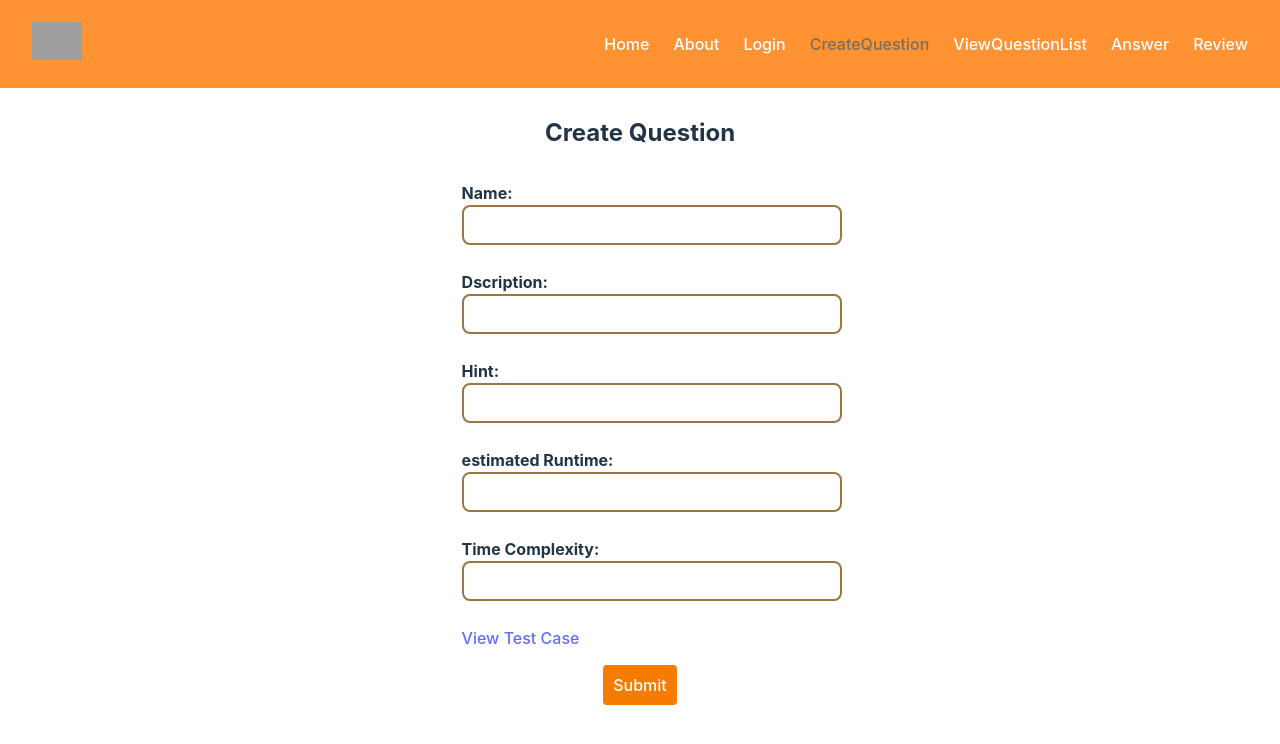
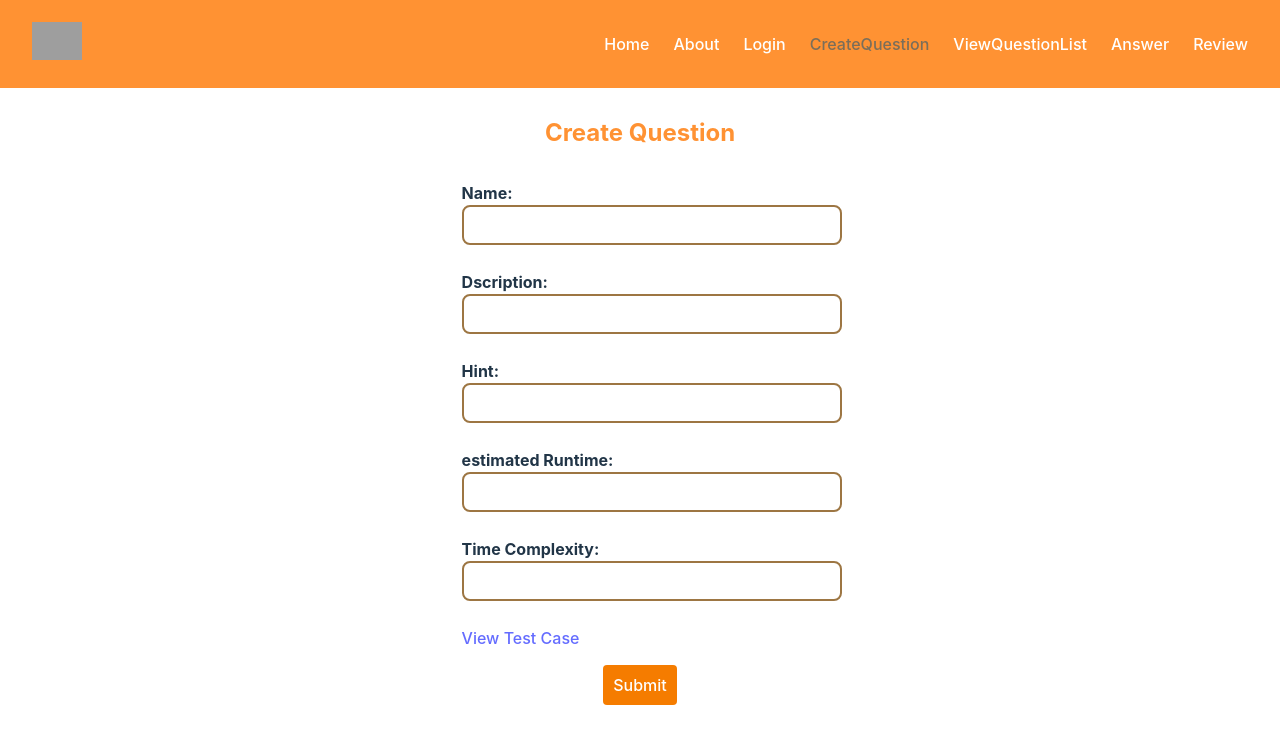
Before and after one commit to t1ww/SE65-Senior-project, a Vue app in the folder frontend/SE65-SENIOR-PROJECT/: page /create-question in a window 1280 px wide. Shown: the top 744 px of the page. Built offline with nearby package versions, Linux system fonts and the light colour scheme; grey boxes are pictures that could not be loaded.

Commit message:
change create question color title

```diff
--- a/frontend/SE65-SENIOR-PROJECT/src/pages/CreateQuestion.vue
+++ b/frontend/SE65-SENIOR-PROJECT/src/pages/CreateQuestion.vue
@@ -52,6 +52,9 @@ const submitQuestion = () => {
 </template>
 
 <style scoped>
+h2{
+    color: #ff9233;
+}
 .container {
     max-width: 600px;
     margin: auto;
```
